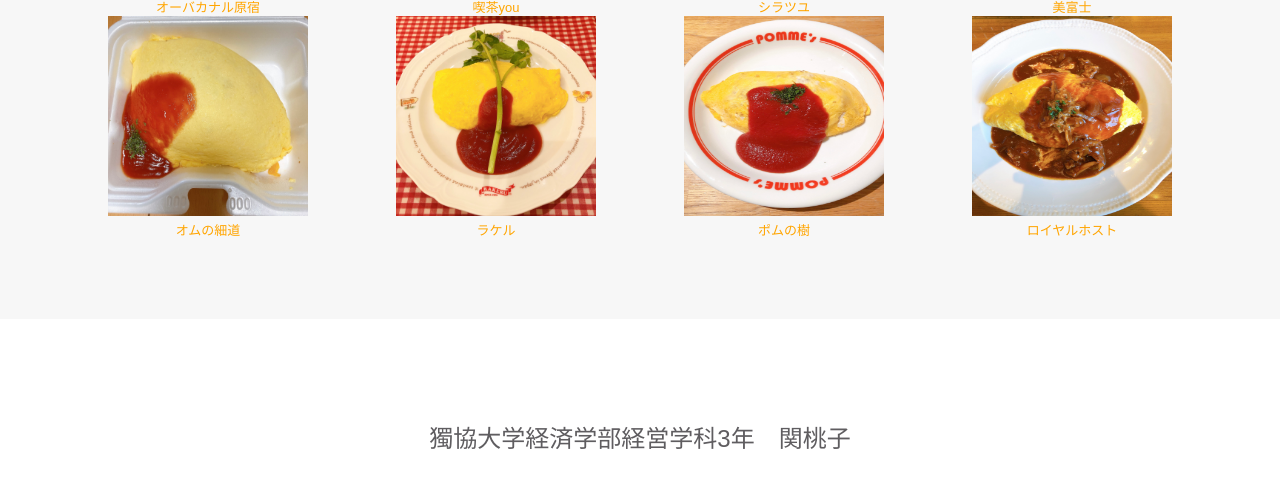
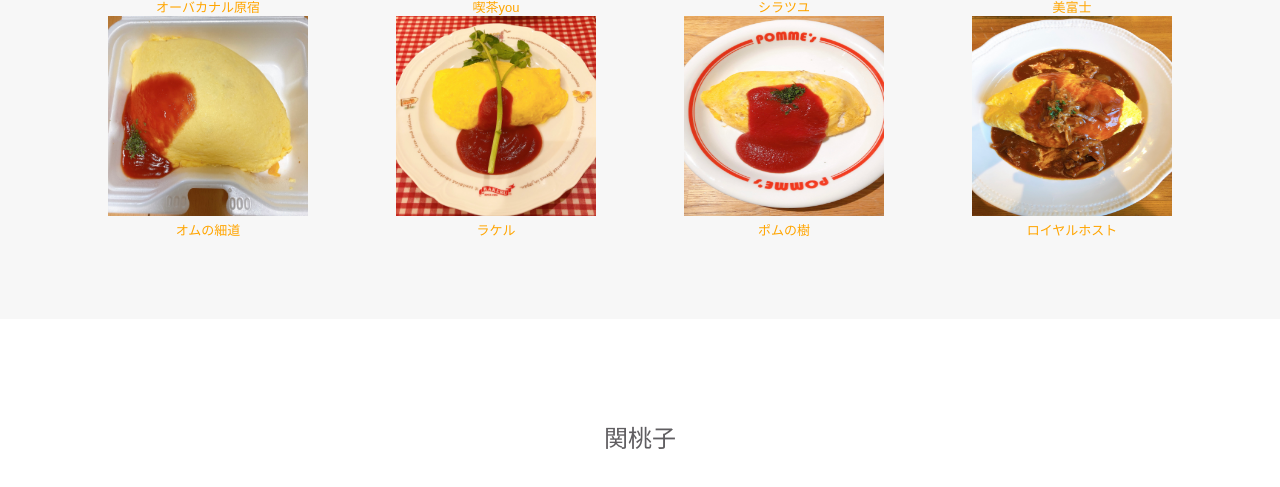
Before and after one commit to teriyaki0909/omuomu, a plain HTML site: page index.html in a window 1280 px wide. Shown: the part 1220-1707 px from the top of the page. Drawn offline with Linux system fonts and the light colour scheme.

Commit message:
Update index.html

```diff
--- a/index.html
+++ b/index.html
@@ -144,7 +144,7 @@
     <div class="message-wrapper">
       <div class="container">
         <div class="heading">
-          <h2>獨協大学経済学部経営学科3年　関桃子</h2>
+          <h2>関桃子</h2>
         </div>
       </div>
     </div>
```
